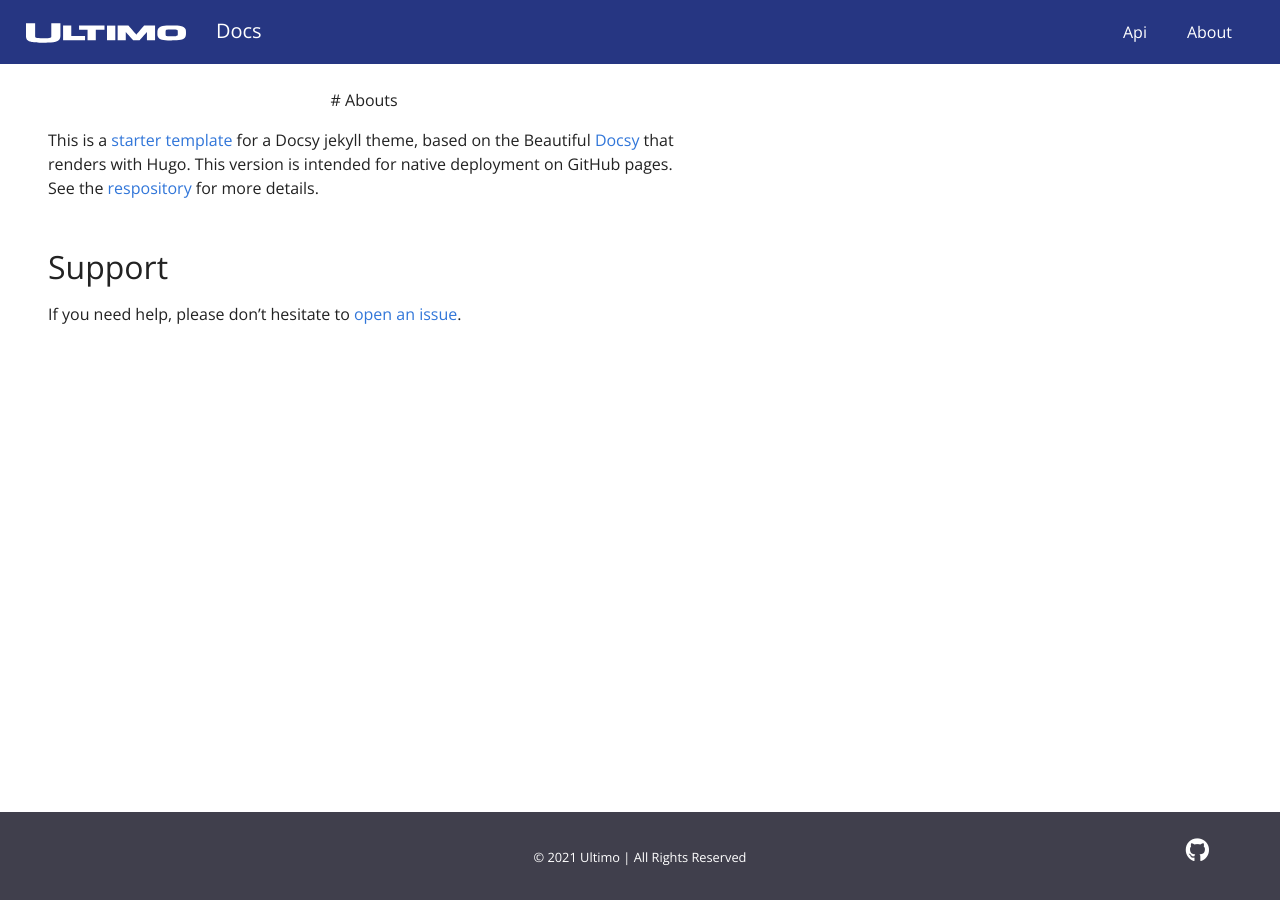
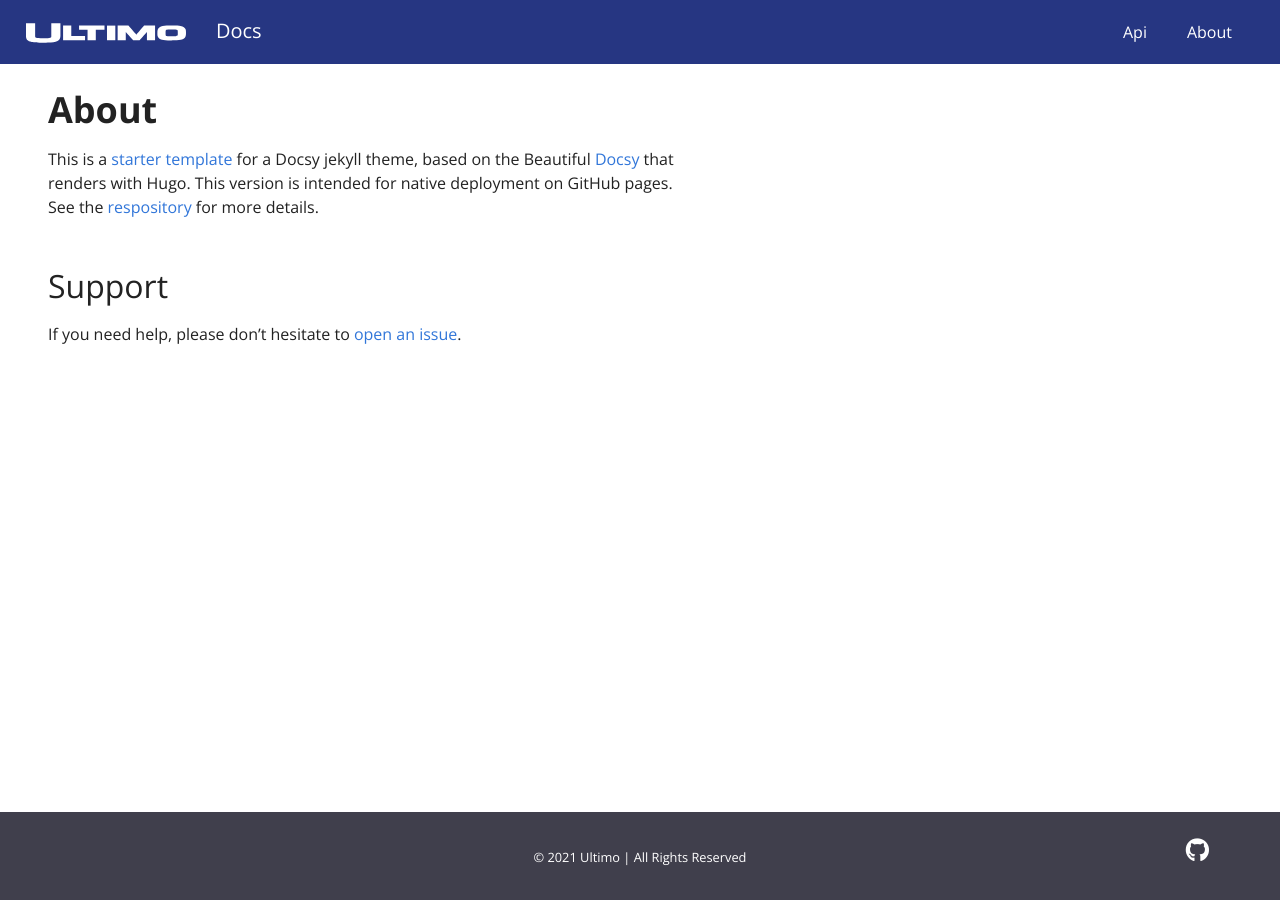
Before and after one commit to ejniemeijer/ejniemeijer.github.io, a Jekyll site: the page built from pages/about.md, in a window 1280 px wide. Built offline with Jekyll 4.4.1, drawn with Linux system fonts in a browser that asks for light colours.

Commit message:
Update about.md

```diff
--- a/pages/about.md
+++ b/pages/about.md
@@ -4,9 +4,7 @@ title: Ultimo Docs | About
 permalink: /about/
 ---
 
-<p align="center">
-# Abouts
-</p>
+# About
 
 This is a [starter template](https://vsoch.github.com/docsy-jekyll/) for a Docsy jekyll theme, based
 on the Beautiful [Docsy](https://github.com/google/docsy) that renders with Hugo. This version is intended for
```
